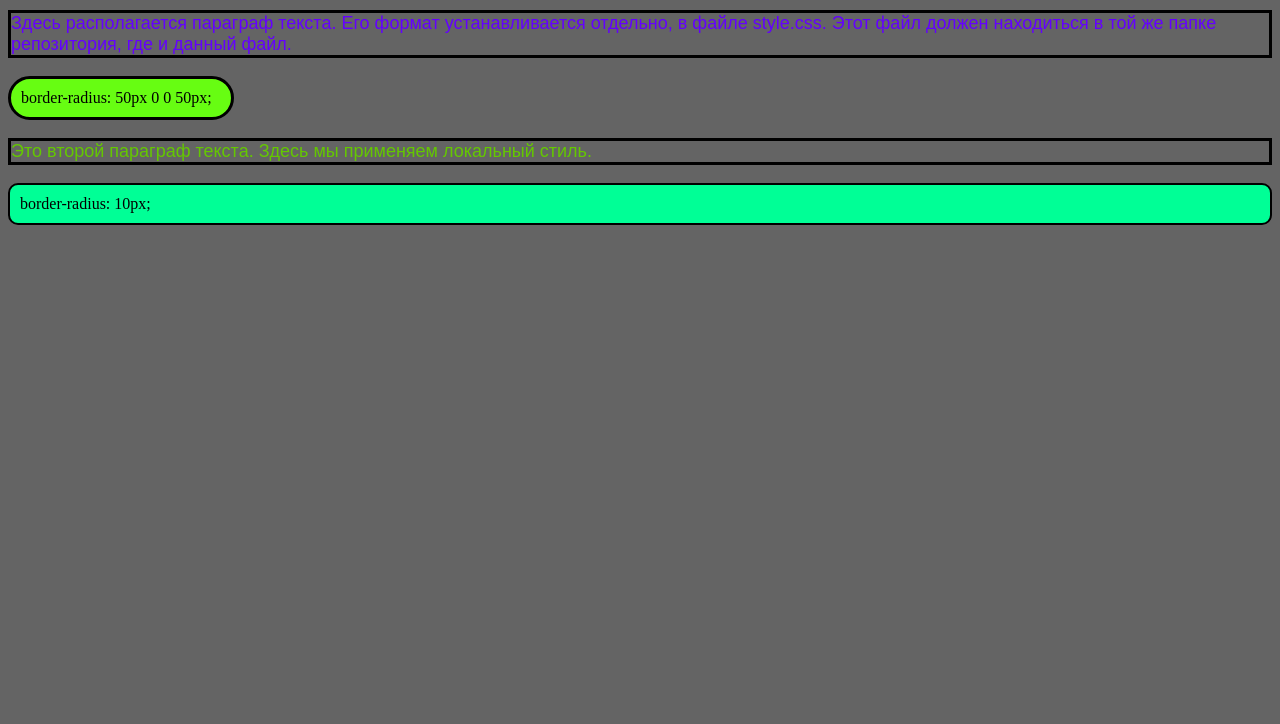
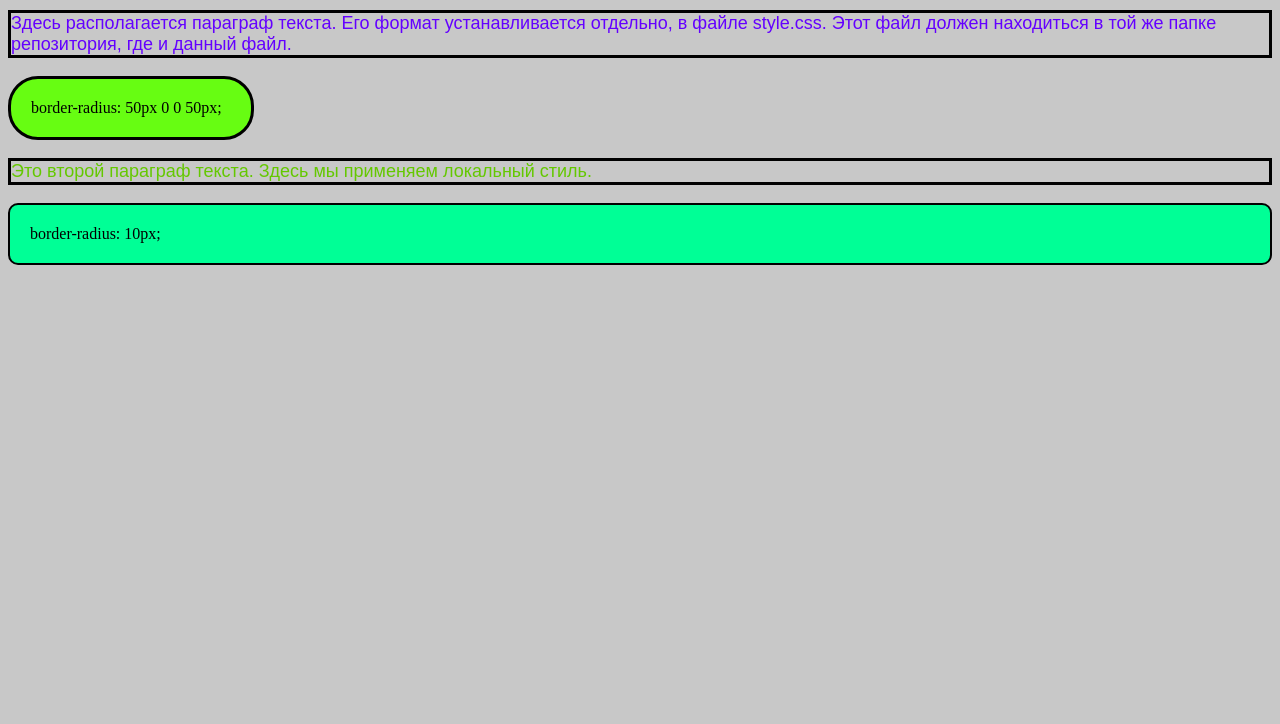
Before and after one commit to Oleg-Algo/sites, a plain HTML site: page index.html in a window 1280 px wide. Shown: the part 76-800 px from the top of the page. Drawn offline with Linux system fonts and the light colour scheme.

Commit message:
Update style.css

```diff
--- a/style.css
+++ b/style.css
@@ -1,4 +1,4 @@
-body { background: rgb(100,100,100);
+body { background: rgb(200,200,200);
 }
 
 h1 {
@@ -15,5 +15,5 @@ p {
 div {
   border: 3px solid black;
   background: rgb(0,255,150); /* Цвет фона */
-  padding: 10px;
+  padding: 20px;
 }
```
